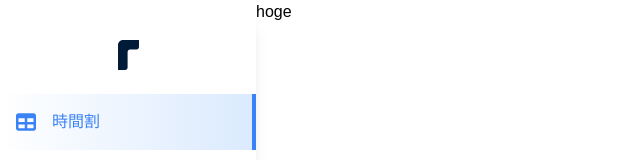
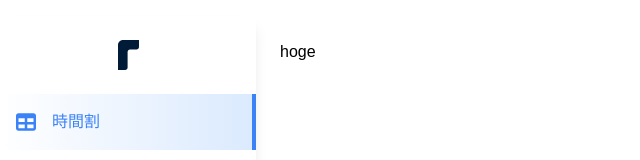
Before and after one commit to ecc-proken/eccSchoolApp-web, a React (Create React App) app: page / in a window 1280 px wide. Shown: the top 160 px of the page, without its empty margins (0-640 px from the left). Built offline with nearby package versions, Linux system fonts and the light colour scheme.

Commit message:
update: page title を受け取る様に変更した

```diff
--- a/src/components/template/Layout.tsx
+++ b/src/components/template/Layout.tsx
@@ -12,8 +12,9 @@ import { Link } from 'react-router-dom';
 
 type Props = {
   children: ReactNode;
+  pageTitle: string;
 };
-const Layout: VFC<Props> = ({ children }) => {
+const Layout: VFC<Props> = ({ pageTitle, children }) => {
   return (
     <div className='h-full flex'>
       {/* side start */}
@@ -113,7 +114,14 @@ const Layout: VFC<Props> = ({ children }) => {
         </div>
       </div>
       {/* side end */}
-      <div className='w-full'>{children}</div>
+      <div className='w-full'>
+        <div className='px-6 py-10 mx-auto'>
+          <h1 className='text-3xl font-semibold text-center text-gray-800 uppercase lg:text-4xl'>
+            {pageTitle}
+          </h1>
+          {children}
+        </div>
+      </div>
     </div>
   );
 };
```
